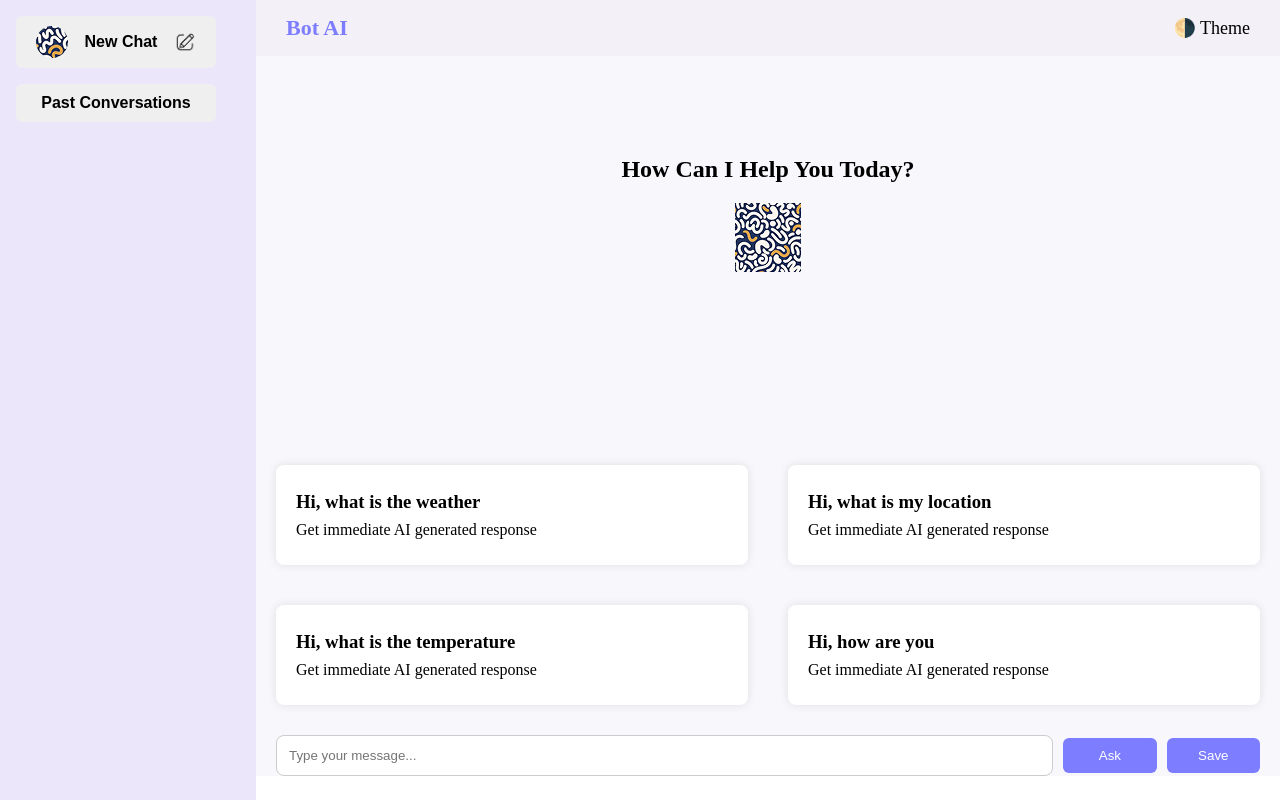
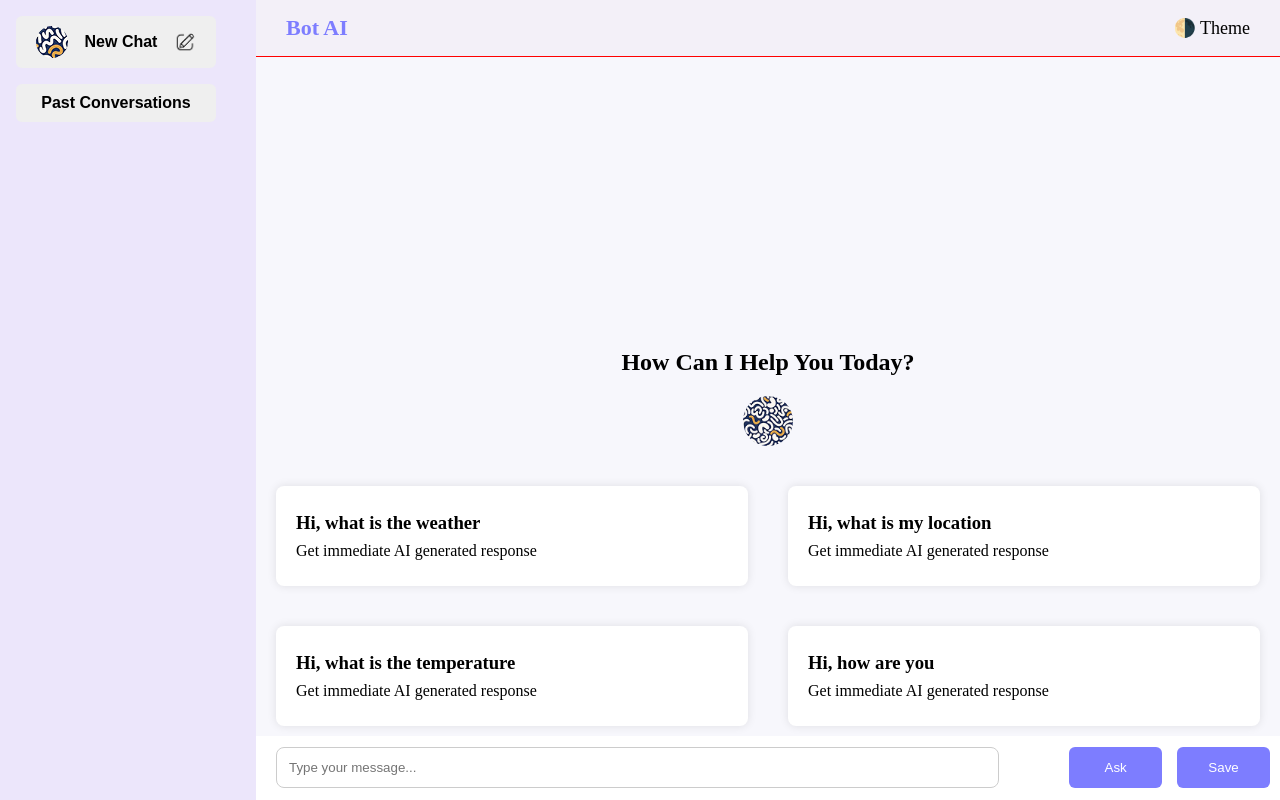
Before and after one commit to rajvipulraj401/xBotAi, a React (Vite) app: page / in a window 1280 px wide. Built offline with nearby package versions, Linux system fonts and the light colour scheme.

Commit message:
Added cards and all things related to ui made the form container and link it to app

```diff
--- a/src/App.css
+++ b/src/App.css
@@ -11,16 +11,19 @@ body::-webkit-scrollbar {
 .main-container {
   width: 100%;
   /* height: 100%; */
+  height: 100vh;
   display: grid;
   grid-template-columns: 20% 80%;
 }
 
 .navbar-container {
   /* outline: 1px solid black; */
+  position: fixed;
+  width: 80%;
+  border-bottom: 1px solid red;
 }
 .sidebar-div {
-  /* height: 100%; */
-  height: 100vh;
+  height: 100%;
 }
 
 .section-div-container {
--- a/src/App.jsx
+++ b/src/App.jsx
@@ -13,8 +13,8 @@ import { BrowserRouter, Route, Routes, useNavigate } from "react-router";
 
 import "./App.css";
 
-import human from "./assets/human.png";
-import aiLarge from "./assets/aiLarge.png";
+// import human from "./assets/human.png";
+// import aiLarge from "./assets/aiLarge.png";
 
 const App = () => {
   const navigate = useNavigate();
@@ -22,6 +22,7 @@ const App = () => {
   const [showModal, setShowModal] = useState(false);
   const [feedback, setFeedback] = useState("");
   const [rating, setRating] = useState(0);
+  const [message, setMessage] = useState("");
 
   // All functions below here ------
 
@@ -36,21 +37,24 @@ const App = () => {
   //   navigate("/"); // '/history' page par chale jao
   // };
 
-  const handleLikeClick = () => {
-    setShowRating(!showRating);
-  };
-  const handleDislikeClick = () => {
-    setShowModal(true);
-  };
+  const handleLikeClick = () => setShowRating(!showRating);
 
-  const handleCloseModal = () => {
-    setShowModal(!showModal);
-  };
+  const handleDislikeClick = () => setShowModal(true);
+
+  const handleCloseModal = () => setShowModal(!showModal);
 
   const handleFeedback = (data) => {
     // console.log(data);
     setFeedback(data); // the return data set tofeed back
     setShowModal(!showModal);
+  };
+
+  const handleAsk = (data) => {
+    console.log(data);
+    // NOW create a card and send this msg to that card and then look  for this question in the aiData.json
+  };
+  const handleSave = (data) => {
+    console.log("clickedSave");
   };
   return (
     <>
@@ -68,13 +72,30 @@ const App = () => {
           </nav>
 
           <Routes>
-            <Route path="/" element={<Home />} />
+            <Route
+              path="/"
+              element={<Home handleAsk={handleAsk} handleSave={handleSave} />}
+            />
             <Route path="/history" element={<History />} />
           </Routes>
+        </section>
+      </main>
 
-          {/* <Home></Home> */}
+      {/* mODAL --- PASS THIS modal handle close  , and handle submit to close modal and submit feedback for submit */}
 
-          {/* <Card
+      {showModal && (
+        <div className="modalContainer">
+          <Modal onClose={handleCloseModal} onConfirm={handleFeedback}></Modal>
+          {/* <Modal></Modal> */}
+        </div>
+      )}
+    </>
+  );
+};
+
+export default App;
+
+/* <Card
             avatar={human}
             name="You"
             time="2:30pm"
@@ -100,20 +121,4 @@ const App = () => {
             handleLikeClick={handleLikeClick}
             handleDislikeClick={handleDislikeClick}
             handleRating={showRating}
-          ></Card> */}
-        </section>
-      </main>
-
-      {/* mODAL --- PASS THIS modal handle close  , and handle submit to close modal and submit feedback for submit */}
-
-      {showModal && (
-        <div className="modalContainer">
-          <Modal onClose={handleCloseModal} onConfirm={handleFeedback}></Modal>
-          {/* <Modal></Modal> */}
-        </div>
-      )}
-    </>
-  );
-};
-
-export default App;
+          ></Card> */
--- a/src/components/Button/Button.jsx
+++ b/src/components/Button/Button.jsx
@@ -1,7 +1,7 @@
 import React from "react";
 import styles from "./Button.module.css";
 
-const Button = ({ children, background, handleClick, width }) => {
+const Button = ({ children, background, handleClick, width, type }) => {
   return (
     <button
       className={styles.button}
@@ -15,6 +15,7 @@ const Button = ({ children, background, handleClick, width }) => {
         cursor: "pointer",
       }}
       onClick={handleClick}
+      type={type ? "submit" : "button"}
     >
       {children}
     </button>
--- a/src/components/Card/Card.module.css
+++ b/src/components/Card/Card.module.css
@@ -7,7 +7,7 @@
   box-shadow: 0 2px 8px rgba(0, 0, 0, 0.1);
   gap: 1rem;
 
-  margin: 30px 20px;
+  margin: 30px 20px 0px 20px;
 }
 
 .card:hover {
--- a/src/components/FormContainer/FormContainer.jsx
+++ b/src/components/FormContainer/FormContainer.jsx
@@ -2,27 +2,50 @@ import React from "react";
 import Button from "../Button/Button"; // Assuming you already have a Button component
 import styles from "./FormContainer.module.css";
 
-const FormContainer = () => {
+const FormContainer = ({ handleAsk, handleSave }) => {
+  const handleUserInput = (e) => {
+    e.preventDefault();
+
+    // console.log(e.target[0].input.value);
+    // console.log(e.target[0].value);
+
+    const val = e.target[0].value;
+    e.target[0].value = "";
+
+    handleAsk(val);
+  };
   return (
     <>
-      <div className={styles.formContainer}>
+      {/* <div className={styles.formContainer}> */}
+      <form
+        className={styles.formContainer}
+        onSubmit={(e) => handleUserInput(e)}
+      >
         <div className={styles.formContainerInput}>
           <input
             type="text"
             placeholder="Type your message..."
             className={styles.input}
+            aria-required
+            required
           />
         </div>
 
         <div className={styles.buttonsContainer}>
-          <Button background="#7d7dff" width="100px">
+          <Button
+            background="#7d7dff"
+            width="100px"
+            // handleClick={handleAsk}
+            type="submit"
+          >
             Ask
           </Button>
-          <Button background="#7d7dff" width="100px">
+          <Button background="#7d7dff" width="100px" handleClick={handleSave}>
             Save
           </Button>
         </div>
-      </div>
+      </form>
+      {/* </div> */}
     </>
   );
 };
--- a/src/components/FormContainer/FormContainer.module.css
+++ b/src/components/FormContainer/FormContainer.module.css
@@ -1,17 +1,19 @@
 .formContainer {
   display: flex;
   /* flex-direction: column; */
-  align-items: center;
-  justify-content: center;
-  gap: 10px;
-  margin-top: 20px;
-  width: 100%;
-  padding: 0 10px;
+  /* align-items: center; */
+  /* justify-content: center; */
+  padding-left: 20px;
   height: auto;
+  position: fixed;
+  left: 20%;
+  bottom: 1.5%;
+  /* width: 79.5%; */
+  width: 80%;
 }
 
 .formContainerInput {
-  width: 80%;
+  width: 87%;
   display: flex;
   align-items: center;
 }
@@ -19,11 +21,13 @@
 .buttonsContainer {
   display: flex;
   width: 20%;
-  gap: 10px;
+  gap: 15px;
+  position: relative;
+  left: -10px;
 }
 
 .input {
-  width: 100%;
+  width: 90%;
   padding: 12px;
   border-radius: 8px;
   border: 1px solid #ccc;
--- a/src/components/InitialScreen/InitialScreen.jsx
+++ b/src/components/InitialScreen/InitialScreen.jsx
@@ -1,15 +1,12 @@
 import React from "react";
-import NavBar from "../NavBar/NavBar";
 import InitialScreenCard from "../InitialScreenCard/InitialScreenCard";
-import FormContainer from "../FormContainer/FormContainer";
 import styles from "./InitialScreen.module.css";
-
 import aiLarge from "../../assets/aiLarge.png";
 
 const InitialScreen = () => {
-  const handleCardClick = (title) => {
-    // console.log("Clicked on:", title);
-  };
+  // const handleCardClick = (title) => {
+  //   // console.log("Clicked on:", title);
+  // };
 
   return (
     <div className={styles.container}>
@@ -17,12 +14,14 @@ const InitialScreen = () => {
 
       <div className={styles.imageandHeading}>
         <h2 className={styles.heading}>How Can I Help You Today?</h2>
-        <div className={styles.aiLargeContainer}>
+
+        <div className={styles.aiImgLargeContainer}>
           <img src={aiLarge} alt="" />
         </div>
       </div>
 
-      <div className={styles.cardAndForm}>
+      {/* Below is the rendering of all the four cards----- */}
+
       <div className={styles.cardsWrapper}>
         <InitialScreenCard
           title="Hi, what is the weather"
@@ -45,11 +44,6 @@ const InitialScreen = () => {
           onClick={() => handleCardClick("how are you")}
         />
       </div>
-
-        <div className={styles.formContainer}>
-          <FormContainer />
-        </div>
-      </div>
     </div>
   );
 };
--- a/src/components/InitialScreen/InitialScreen.module.css
+++ b/src/components/InitialScreen/InitialScreen.module.css
@@ -1,14 +1,13 @@
 .container {
   background-color: #f7f7fc;
-  /* min-height: 100vh; */
-  /* min-width: 100%;
-  min-height: 100%; */
+
   display: flex;
   flex-direction: column;
   align-items: center;
-  justify-content: space-between;
+  justify-content: end;
   width: 100%;
-  height: 90%;
+  height: 100%;
+  gap: 30px;
 }
 
 .heading {
@@ -25,7 +24,6 @@
   align-items: center;
   /* outline: 4px solid orange; */
 
-  margin-top: 80px;
   width: 100%;
 }
 
@@ -46,21 +44,11 @@
   height: 100%;
 }
 
-.cardAndForm {
-  /* outline: 4px solid black; */
-  width: 100%;
-}
-
 .cardsWrapper {
   display: grid;
   /* grid-template-columns: repeat(auto-fit, minmax(300px, 1fr)); */
   grid-template-columns: 1fr 1fr;
   gap: 20px;
-  width: 100%;
-  padding: 0 10px;
-}
-
-.formContainer {
   width: 100%;
   padding: 0 10px;
 }
--- a/src/components/SideBar/SideBar.module.css
+++ b/src/components/SideBar/SideBar.module.css
@@ -6,6 +6,8 @@
   flex-direction: column;
   gap: 1rem;
   box-sizing: border-box;
+  position: fixed;
+  width: 20%;
 }
 
 /* Button inside content */
--- a/src/pages/Home/Home.jsx
+++ b/src/pages/Home/Home.jsx
@@ -1,10 +1,34 @@
 import React from "react";
 import InitialScreen from "../../components/InitialScreen/InitialScreen";
+import styles from "./Home.module.css";
+import FormContainer from "../../components/FormContainer/FormContainer";
+import Card from "../../components/Card/Card";
 
-const Home = () => {
+const Home = ({ handleAsk, handleSave }) => {
+  const homeContainer = {
+    width: "100%",
+    height: "87%",
+  };
   return (
     <>
-      <InitialScreen></InitialScreen>
+      <div className={styles.homeContainer} style={homeContainer}>
+        <InitialScreen></InitialScreen>
+      </div>
+
+      {/* <div className={styles.homeContainer}>
+        <Card
+          name="You"
+          time="2:30pm"
+          message="How are you"
+          bgColor="skyblue"
+          rating={3}
+        />
+      </div> */}
+      {/* <FormContainer></FormContainer> */}
+      <FormContainer
+        handleAsk={handleAsk}
+        handleSave={handleSave}
+      ></FormContainer>
     </>
   );
 };
--- a/src/pages/Home/Home.module.css
+++ b/src/pages/Home/Home.module.css
@@ -0,0 +1,19 @@
+/* .homeContainer {
+  display: flex;
+  flex-direction: column;
+  justify-content: space-between;
+  align-items: center;
+  width: 100%;
+  height: 100vh;
+  gap: 10px;
+} */
+
+.homeContainer {
+  display: flex;
+  flex-direction: column;
+  width: 100%;
+  height: 85%;
+  height: 103%;
+
+  margin-top: 40px;
+}
```
Lines whose indentation alone changed are shown as unchanged.
